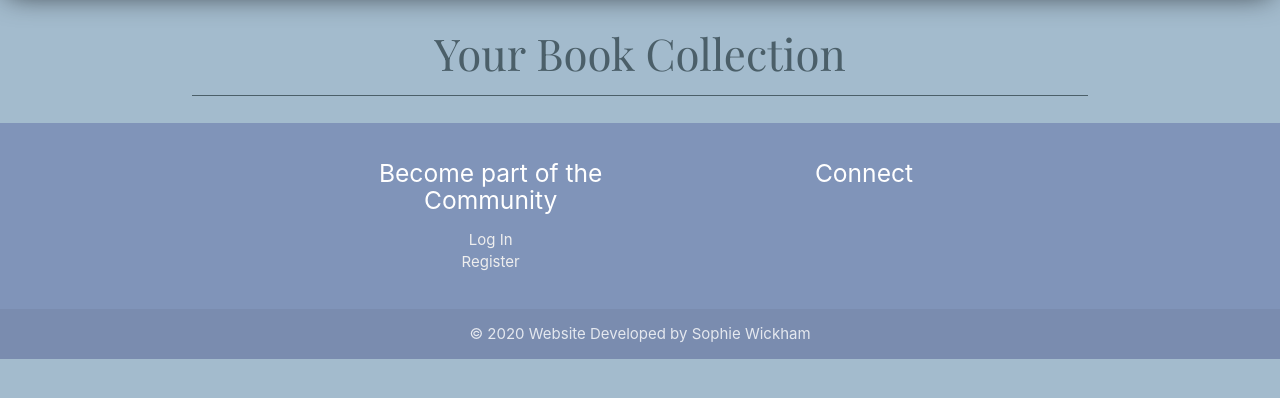
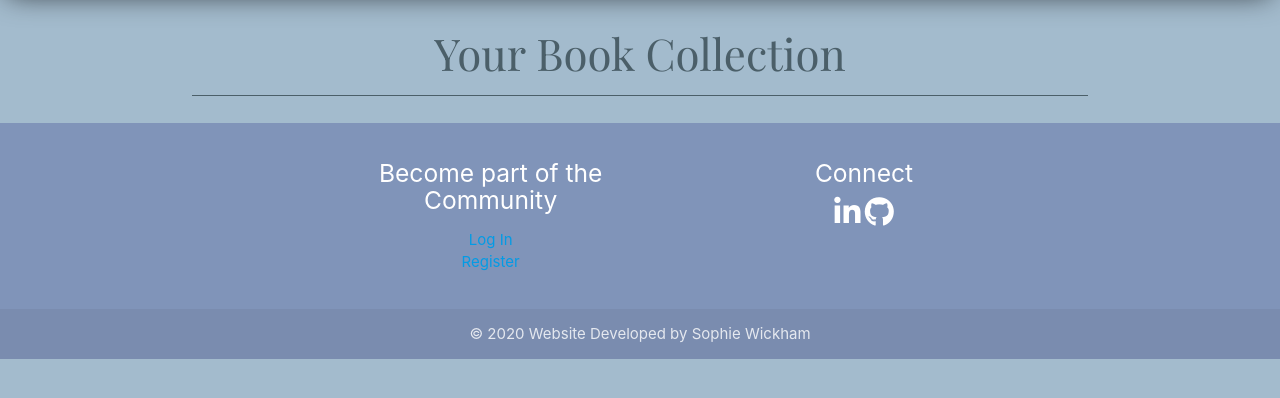
Before and after one commit to sw1ckham/i-brary, a Flask app: page /register in a window 1280 px wide. Shown: the part 64-462 px from the top of the page. Run offline with Flask 2, Linux system fonts and the light colour scheme; some libraries are stand-ins or nearby versions.

Commit message:
Added and styled icons, styles login/register links

```diff
--- a/templates/base.html
+++ b/templates/base.html
@@ -66,12 +66,14 @@
 				<div class="col l4 offset-l2 s12">
 					<h5 class="white-text">Become part of the Community</h5>
 					<ul>
-						<li><a class="grey-text text-lighten-3" href="{{url_for('show_login')}}">Log In</a></li>
-						<li><a class="grey-text text-lighten-3" href="{{url_for('show_register')}}">Register</a></li>
+						<li><a class="" href="{{url_for('show_login')}}">Log In</a></li>
+						<li><a class="" href="{{url_for('show_register')}}">Register</a></li>
 					</ul>
 				</div>
                 <div class="col l6 s12">
 					<h5 class="white-text">Connect</h5>
+                    <i class="icon fab fa-linkedin-in fa-2x"></i>
+                    <i class="icon fab fa-github fa-2x"></i>
 				</div>
 			</div>
 		</div>
@@ -85,6 +87,7 @@
 
 	<script src="https://cdnjs.cloudflare.com/ajax/libs/jquery/3.4.1/jquery.min.js"
 		integrity="sha256-CSXorXvZcTkaix6Yvo6HppcZGetbYMGWSFlBw8HfCJo=" crossorigin="anonymous"></script>
+        <script src="https://kit.fontawesome.com/1d7b4fd179.js" crossorigin="anonymous"></script>
 	<script src="https://cdnjs.cloudflare.com/ajax/libs/materialize/1.0.0/js/materialize.min.js"></script>
 	<script>
         $(document).ready(function(){
```
